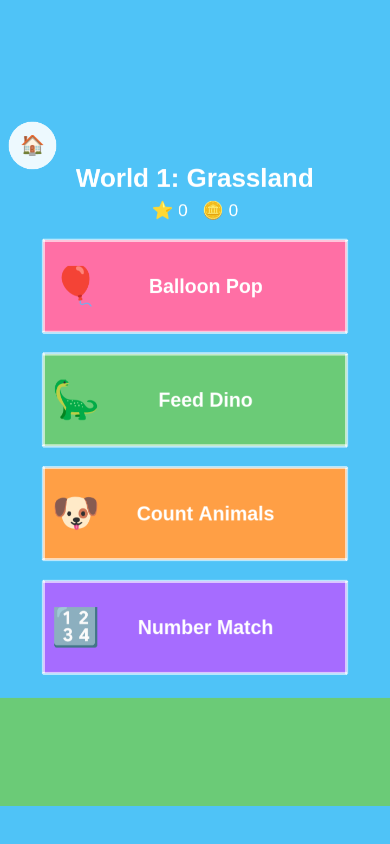
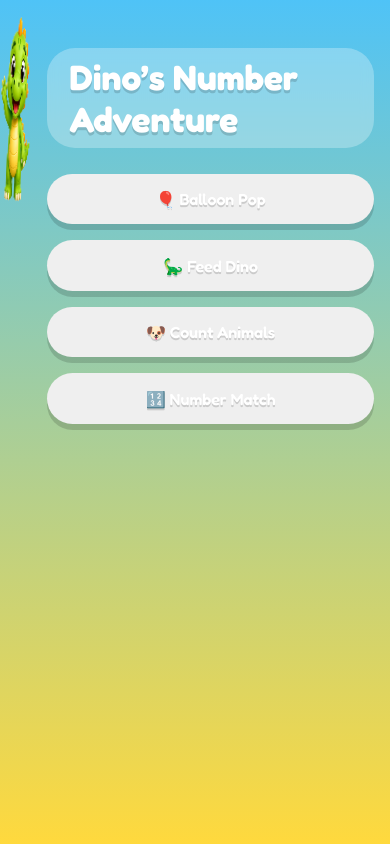
Before and after one commit to doxxedghostman/kid-number-adventure-game, a Next.js app: page /play in a window 390 px wide. Built offline with nearby package versions, Linux system fonts and the light colour scheme.

Commit message:
Make Play menu responsive: add viewport meta, center content, responsive buttons

```diff
--- a/app/globals.css
+++ b/app/globals.css
@@ -132,3 +132,89 @@ button {
     animation: none !important;
   }
 }
+
+/* ---------- Responsive layout additions ---------- */
+/* Tunable variables */
+:root{
+  --container-max: 520px;               /* max width for centered menu */
+  --btn-gap: 1rem;
+  --btn-font: clamp(16px, 2.4vw, 22px);
+  --btn-height: clamp(48px, 6vh, 84px);
+  --btn-radius: 12px;
+}
+
+/* Root play page container (replaces inline fixed styles) */
+.play-root{
+  width: 100vw;
+  height: 100vh;
+  display: flex;
+  justify-content: center; /* centers main content */
+  align-items: flex-start; /* let header sit toward top */
+  padding: 2rem 0;
+  box-sizing: border-box;
+  overflow: hidden;
+}
+
+/* Centered app container that holds the menu content */
+.app-container{
+  width: min(92%, var(--container-max));
+  max-width: var(--container-max);
+  margin: 0 auto;
+  padding: 1rem;
+  display: flex;
+  flex-direction: column;
+  gap: 1.2rem;
+  align-items: stretch;
+  box-sizing: border-box;
+}
+
+/* Header/title adjustments */
+.world-header{
+  text-align: center;
+  margin-bottom: 0.6rem;
+}
+
+/* Stacked menu layout */
+.world-menu{
+  display: flex;
+  flex-direction: column;
+  gap: var(--btn-gap);
+  align-items: stretch;
+}
+
+/* Make the existing tappable "big-button" responsive and full-width within the container */
+.big-button{
+  font-size: var(--btn-font);
+  font-weight: 600;
+  padding: clamp(0.56rem, 1.6vw, 1.1rem) clamp(0.9rem, 3vw, 2.2rem);
+  border-radius: 999px;
+  min-height: var(--btn-height);
+  width: 100%;
+  max-width: 100%;
+  box-shadow: 0 6px 0 rgba(0, 0, 0, 0.15);
+  transition: transform 0.08s ease, box-shadow 0.08s ease;
+  color: white;
+  text-shadow: 0 2px 0 rgba(0, 0, 0, 0.15);
+}
+
+/* Ensure image badges / mascots inside the header scale */
+.menu-hero-glow,
+.menu-hero-glow + img,
+.bounce {
+  max-width: 100%;
+  height: auto;
+}
+
+/* Tiny screens */
+@media (max-width: 360px){
+  :root{ --btn-gap: 0.6rem; }
+  .app-container{ padding: 0.6rem; }
+  .world-header{ margin-bottom: 0.4rem; }
+}
+
+/* Very wide screens: keep the menu visually compact */
+@media (min-width: 1200px){
+  .app-container{
+    width: min(45%, var(--container-max));
+  }
+}
--- a/app/layout.tsx
+++ b/app/layout.tsx
@@ -26,6 +26,8 @@ export default function RootLayout({
           href="https://fonts.googleapis.com/css2?family=Fredoka:wght@400;500;600;700&display=swap"
           rel="stylesheet"
         />
+        {/* Make the app scale correctly on mobile devices */}
+        <meta name="viewport" content="width=device-width, initial-scale=1" />
       </head>
       <body>{children}</body>
     </html>
--- a/app/play/page.tsx
+++ b/app/play/page.tsx
@@ -3,39 +3,76 @@
 import { useEffect, useRef } from 'react';
 
 export default function PlayPage() {
-  const containerRef = useRef<HTMLDivElement>(null);
+  const containerRef = useRef<HTMLDivElement | null>(null);
 
   useEffect(() => {
-    let game: import('phaser').Game | undefined;
+    let game: any = undefined;
     let cancelled = false;
 
-    // Phaser touches `window`/`document` at import time, so it must be loaded
-    // dynamically, client-side only — never at the top of this file.
     (async () => {
-      const Phaser = (await import('phaser')).default;
-      const { createGameConfig } = await import('@/game/config');
-      if (cancelled || !containerRef.current) return;
-      game = new Phaser.Game(createGameConfig(containerRef.current));
+      try {
+        const PhaserModule: any = await import('phaser');
+        // Phaser exports vary by bundler. Prefer Game constructor if available.
+        const PhaserClass = PhaserModule.Game ?? PhaserModule.default ?? PhaserModule;
+        const { createGameConfig } = await import('@/game/config');
+        if (cancelled || !containerRef.current) return;
+        const cfg = typeof createGameConfig === 'function' ? createGameConfig(containerRef.current) : (createGameConfig as any);
+        // If PhaserClass is a namespace, try to use its Game constructor
+        const GameCtor = PhaserClass && PhaserClass.prototype && PhaserClass.prototype.constructor ? PhaserClass : (PhaserClass.Game ?? PhaserClass.default ?? PhaserClass);
+        game = new (GameCtor as any)(cfg);
+      } catch (e) {
+        // Fail quietly in environments where Phaser isn't available at build time.
+        // Console log for debugging only.
+        // eslint-disable-next-line no-console
+        console.warn('Phaser load failed:', e);
+      }
     })();
 
     return () => {
       cancelled = true;
-      game?.destroy(true);
+      try { game?.destroy(true); } catch (e) { /* ignore */ }
     };
   }, []);
 
   return (
-    <div
-      style={{
-        width: '100dvw',
-        height: '100dvh',
-        display: 'flex',
-        alignItems: 'center',
-        justifyContent: 'center',
-        background: '#4fc3f7',
-        overflow: 'hidden',
-      }}
-      ref={containerRef}
-    />
+    <div className="play-root">
+      <div style={{ position: 'relative', width: '100%', display: 'flex', justifyContent: 'center' }}>
+        <div className="menu-hero-glow" />
+        <img
+          src="/assets/sprites/dino-wave.png"
+          alt="Dino waving hello"
+          className="bounce"
+          style={{ position: 'relative', height: 190, width: 'auto' }}
+        />
+      </div>
+
+      <div className="app-container" ref={containerRef}>
+        <div className="menu-hero-glow" />
+
+        <div style={{ display: 'flex', flexDirection: 'column', gap: '1rem', marginTop: 0 }}>
+          <h1 className="menu-title-badge" style={{ fontSize: '2.2rem', margin: 0, color: 'white', textShadow: '0 3px 0 rgba(0,0,0,0.15)' }}>
+            Dino’s Number Adventure
+          </h1>
+
+          <div className="world-menu" style={{ marginTop: '0.6rem' }}>
+            <button className="big-button" onClick={() => (location.href = '/play')}>
+              🎈 Balloon Pop
+            </button>
+
+            <button className="big-button" onClick={() => (location.href = '/play?daily=1')}>
+              🦕 Feed Dino
+            </button>
+
+            <button className="big-button" onClick={() => (location.href = '/achievements')}>
+              🐶 Count Animals
+            </button>
+
+            <button className="big-button" onClick={() => (location.href = '/settings')}>
+              🔢 Number Match
+            </button>
+          </div>
+        </div>
+      </div>
+    </div>
   );
 }
```
